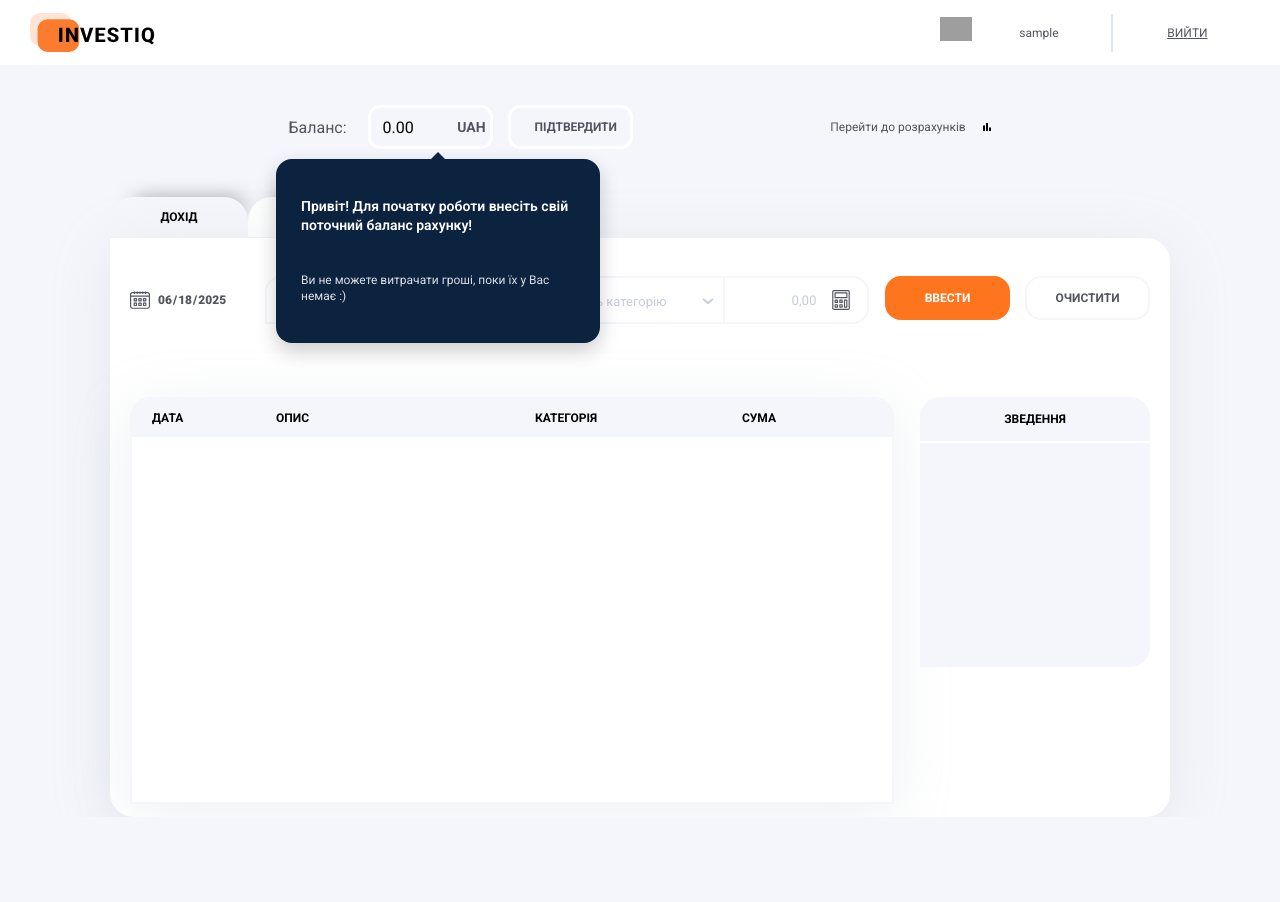
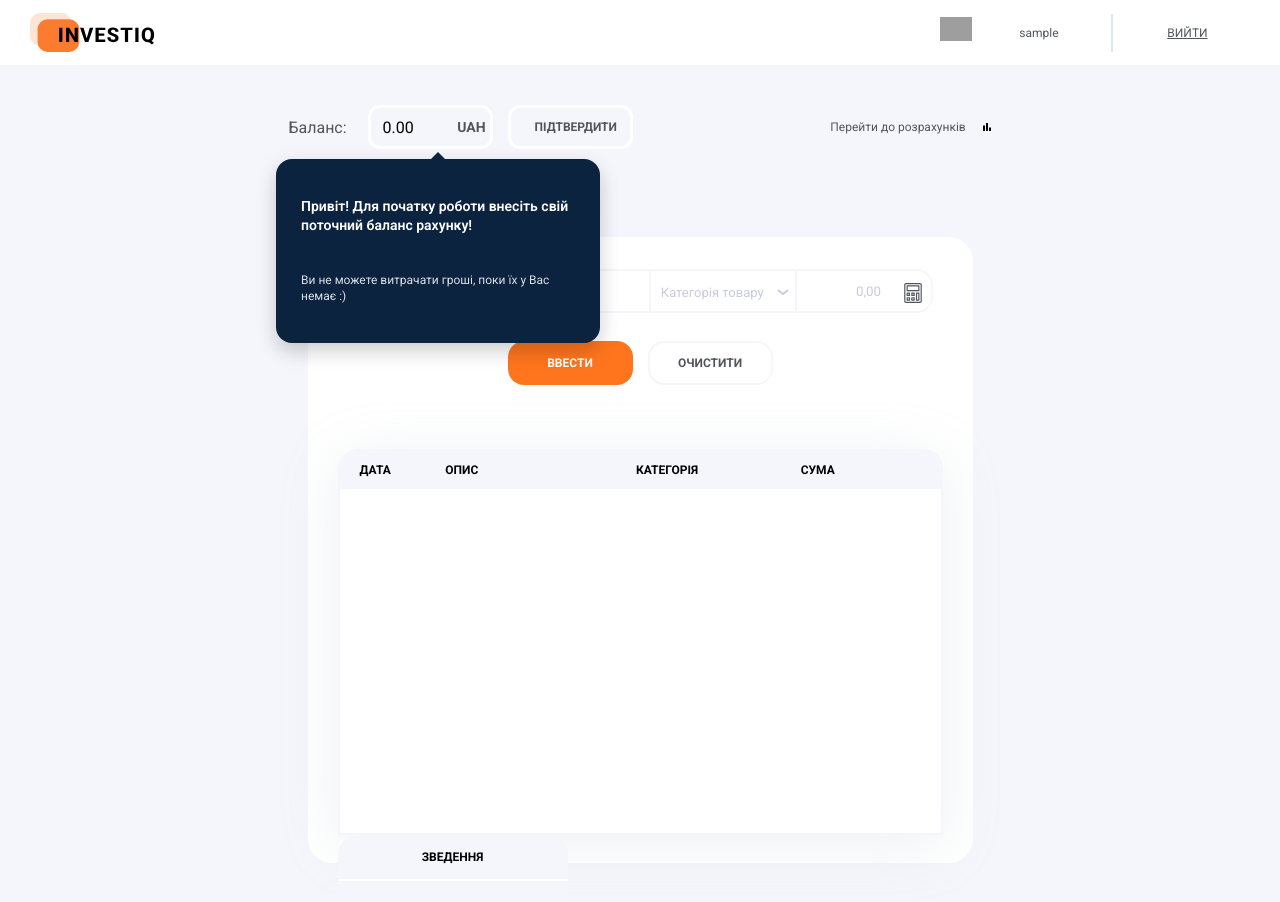
Before and after one commit to Gaondarech726/final-project, a React (Create React App) app: page /#/start in a window 1280 px wide. Shown: the top 902 px of the page. Before the commit the page ends 817 px from the top, so only its background shows below. Built offline with nearby package versions, Linux system fonts and the light colour scheme; sample sign-in values are in the browser's storage; grey boxes are pictures that could not be loaded.

Commit message:
adaptive
частинка(комічу вже, бо минулого разу вмкнула ноут і нічого не зберіглося.)

```diff
--- a/src/components/Report/CategorySelect/CategorySelect.jsx
+++ b/src/components/Report/CategorySelect/CategorySelect.jsx
@@ -53,7 +53,7 @@ const CategorySelect = ({
         }`}
         onClick={() => setDropdownOpen(!dropdownOpen)}
       >
-        {selectedCategory || "Оберіть категорію"}
+        {selectedCategory || "Категорія товару"}
         <svg
           className="select-arrow"
           xmlns="http://www.w3.org/2000/svg"
--- a/src/components/Report/CategorySelect/CategorySelect.scss
+++ b/src/components/Report/CategorySelect/CategorySelect.scss
@@ -105,3 +105,31 @@
   padding-left: 20px;
   width: 166px;
 }
+
+@media (min-width: 768px) {
+  .custom-select {
+    width: 168px;
+    height: 40px;
+
+    .select-selected {
+      width: 148px;
+      padding-left: 10px;
+
+      padding-top: 5px;
+
+      .select-arrow {
+        margin-right: 20px;
+      }
+    }
+    .select-items {
+      width: 144.5px;
+
+      top: 41.5px;
+    }
+    &.open {
+      max-height: 362px;
+    }
+    div {
+    }
+  }
+}
--- a/src/components/Report/Report.jsx
+++ b/src/components/Report/Report.jsx
@@ -161,6 +161,7 @@ const Report = () => {
 
       <div className="cost-container">
         <div className="filter-container" ref={inputSectionRef}>
+          <div class="filter-container-adaptive">
             <div className="date-wrapper">
               <input
                 type="date"
@@ -208,6 +209,7 @@ const Report = () => {
                   if (e.key === "Delete") handleClearFields();
                 }}
               />
+            </div>
           </div>
 
           <div className="btn-operators-container">
--- a/src/components/Report/Report.scss
+++ b/src/components/Report/Report.scss
@@ -261,7 +261,7 @@ body {
 
           ul {
             height: 38px;
-            width: 760px;
+            width: 100%;
 
             display: flex;
             flex-flow: row wrap;
@@ -497,3 +497,105 @@ body {
     }
   }
 }
+
+@media (min-width: 768px) {
+  body {
+    width: 100vw;
+
+    .report-container {
+      width: 665px;
+      height: 666px;
+
+      .cost-container {
+        width: 665px;
+        height: 626px;
+
+        display: flex;
+        flex-flow: column nowrap;
+
+        box-shadow: none;
+
+        .filter-container {
+          width: 604px;
+          height: 116px;
+
+          display: flex;
+          flex-flow: column wrap;
+          align-items: center;
+          justify-content: space-between;
+
+          .filter-container-adaptive {
+            width: 100%;
+            height: 40px;
+
+            display: flex;
+            flex-flow: row wrap;
+
+            align-items: center;
+
+            .date-wrapper {
+              width: 104px;
+              height: 20px;
+
+              background-position: 0 1px;
+            }
+            .bill-container {
+              width: 467px;
+              height: 40px;
+              margin: 0;
+              padding: 0;
+
+              .product-description {
+                width: 192px;
+              }
+
+              .amount-input {
+                width: 84px;
+                height: 40px;
+              }
+            }
+          }
+        }
+
+        .reoprt-list-container {
+          width: 605px;
+          height: 382px;
+
+          .bill-table {
+            width: 100%;
+            height: 382px;
+
+            .thead-div {
+              width: 100%;
+            }
+            .tbody-div {
+              width: 100%;
+              height: 344px;
+            }
+
+            ._data-li {
+              width: 64px;
+              text-align: left;
+            }
+
+            ._description-li {
+              width: 138px;
+            }
+
+            ._category-li {
+              width: 124px;
+            }
+
+            ._amount-li {
+              width: 84px;
+            }
+
+            ._delete-li {
+              width: 84px;
+            }
+          }
+        }
+      }
+    }
+  }
+}
```
Lines whose indentation alone changed are shown as unchanged.
